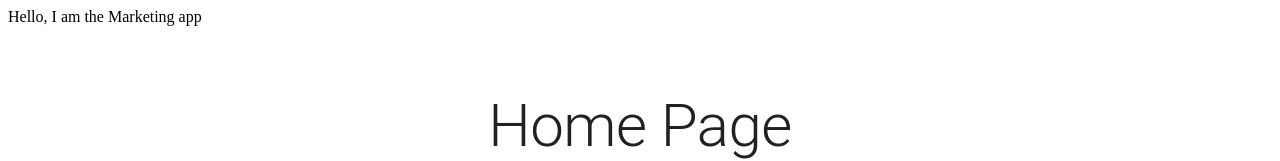
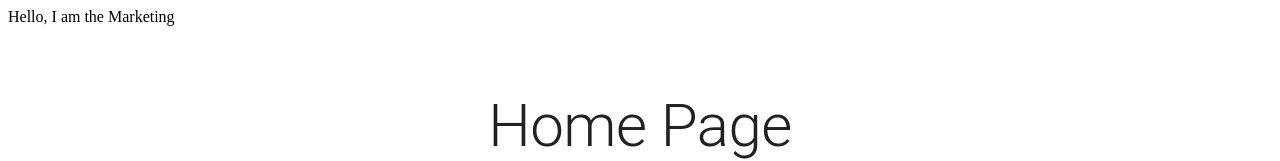
Before and after one commit to renuyadav/MFE, a React app in the folder packages/marketing/: page / in a window 1280 px wide. Shown: the top 161 px of the page. Built offline with nearby package versions, Linux system fonts and the light colour scheme.

Commit message:
latest-1

```diff
--- a/packages/marketing/src/App.js
+++ b/packages/marketing/src/App.js
@@ -8,7 +8,7 @@ import Pricing from './components/Pricing';
 export default () => {
   return (
     <div>
-      <div>Hello, I am the Marketing app</div>
+      <div>Hello, I am the Marketing</div>
       <StylesProvider>
         <BrowserRouter>
           <Switch>
```
